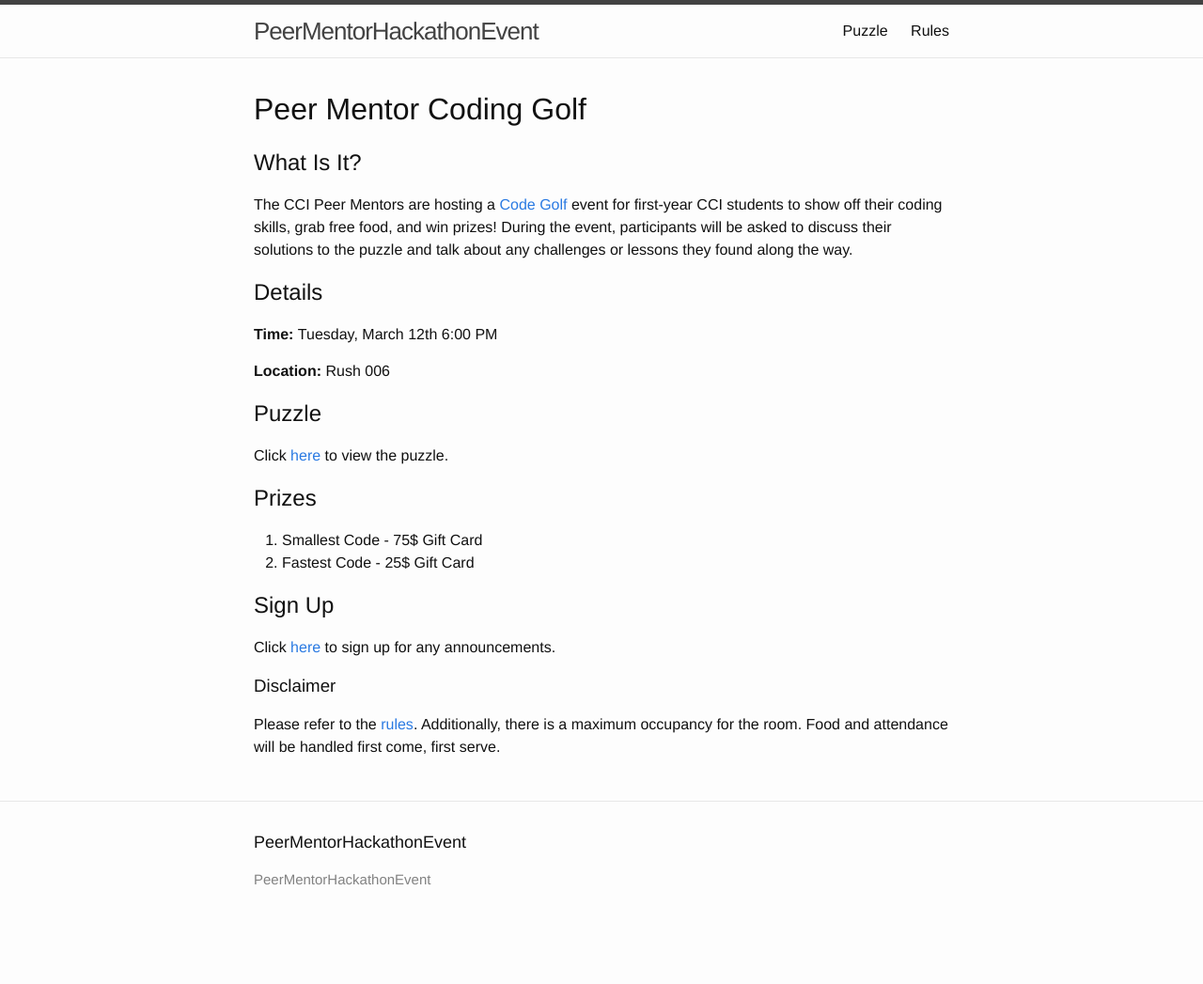
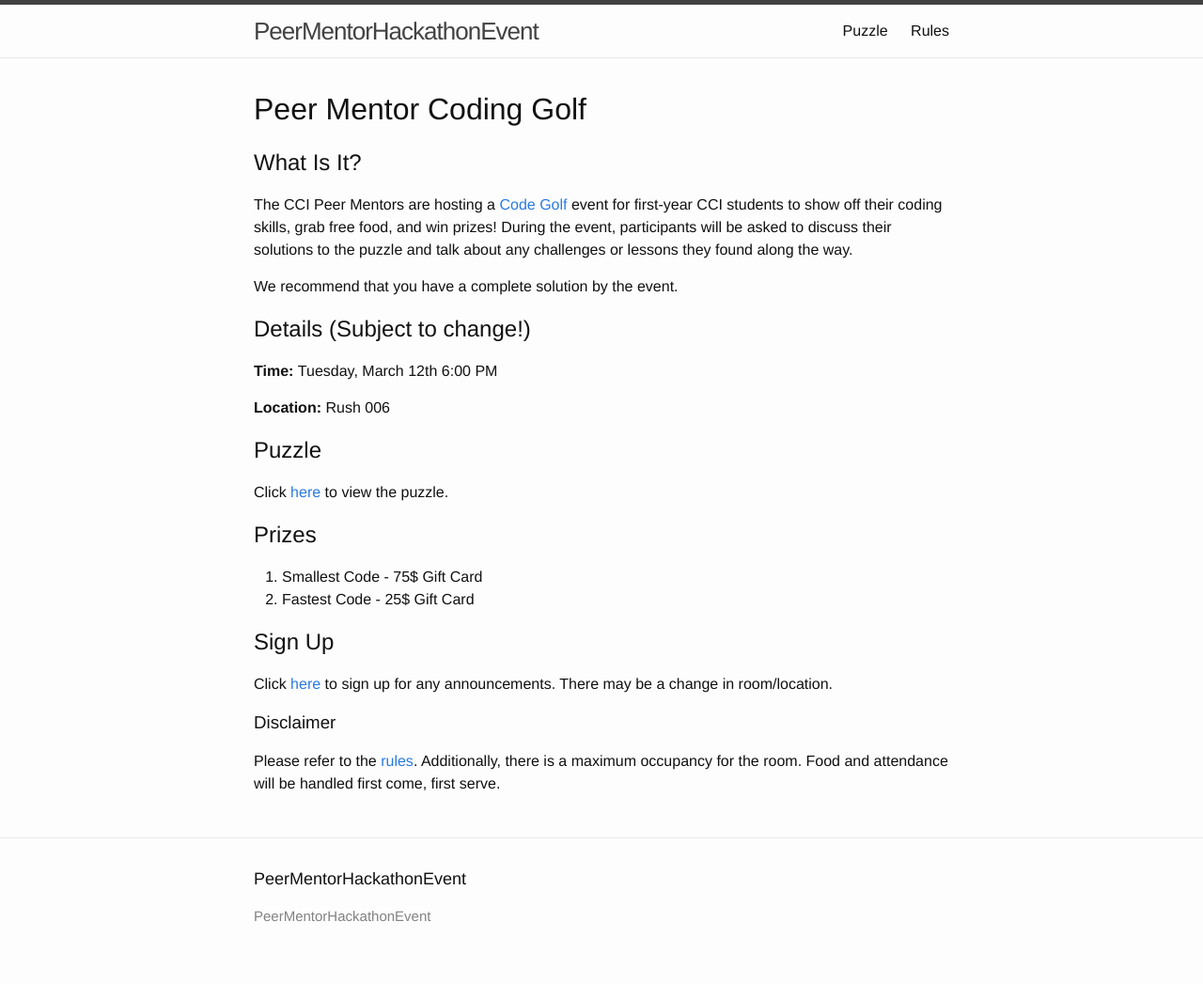
Before and after one commit to Rockie156/PeerMentorHackathonEvent, a Jekyll site: the page built from index.html, in a window 1280 px wide. Shown: the whole page at 94% size. Built offline with Jekyll 4.4.1, drawn with Linux system fonts in a browser that asks for light colours; before the commit the page ends 1008 px from its top, so only the background shows below that.

Commit message:
Added uncertainty to room; Typo in puzzle

```diff
--- a/index.html
+++ b/index.html
@@ -8,7 +8,10 @@ layout: default
   <p>
     The CCI Peer Mentors are hosting a <a href='https://en.wikipedia.org/wiki/Code_golf'>Code Golf</a> event for first-year CCI students to show off their coding skills, grab free food, and win prizes! During the event, participants will be asked to discuss their solutions to the puzzle and talk about any challenges or lessons they found along the way.
   </p>
-  <h2>Details</h2>
+  <p>
+    We recommend that you have a complete solution by the event.
+  </p>
+  <h2>Details (Subject to change!)</h2>
   <p>
     <b>Time: </b> Tuesday, March 12th 6:00 PM
   </p>
@@ -28,7 +31,7 @@ layout: default
   </p>
   <h2>Sign Up</h2>
   <p>
-    Click <a href='https://goo.gl/forms/lHnhLWkcmJVBJtgZ2'>here</a> to sign up for any announcements.
+    Click <a href='https://goo.gl/forms/lHnhLWkcmJVBJtgZ2'>here</a> to sign up for any announcements. There may be a change in room/location.
   </p>
   <h3>Disclaimer</h3>
   <p>
```
Also changed, not shown: puzzle.md (+1 -1 lines).
